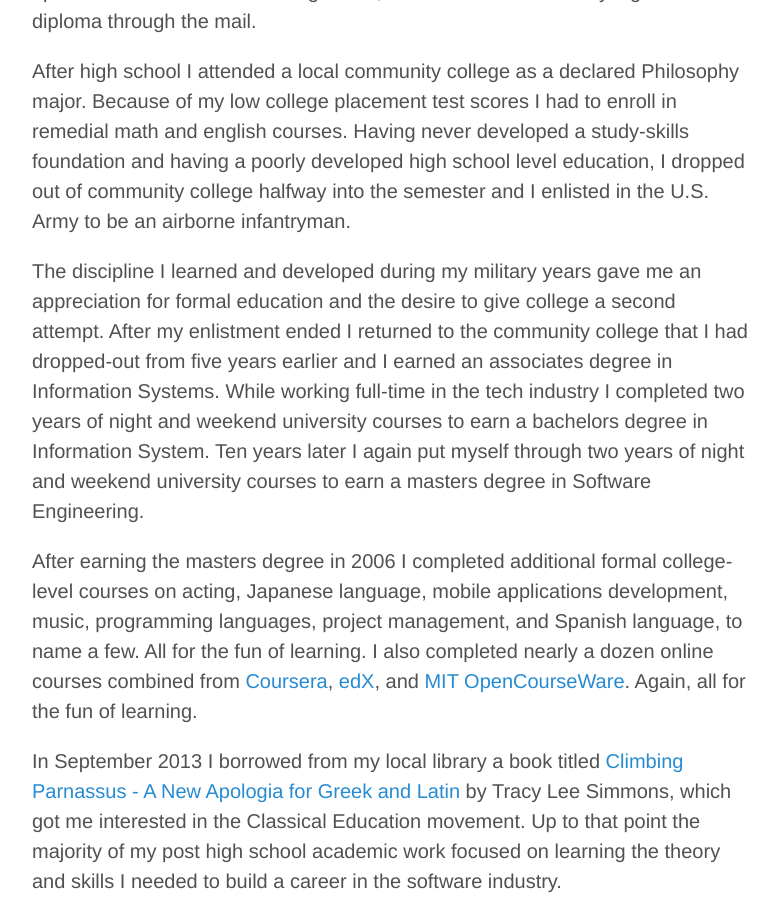
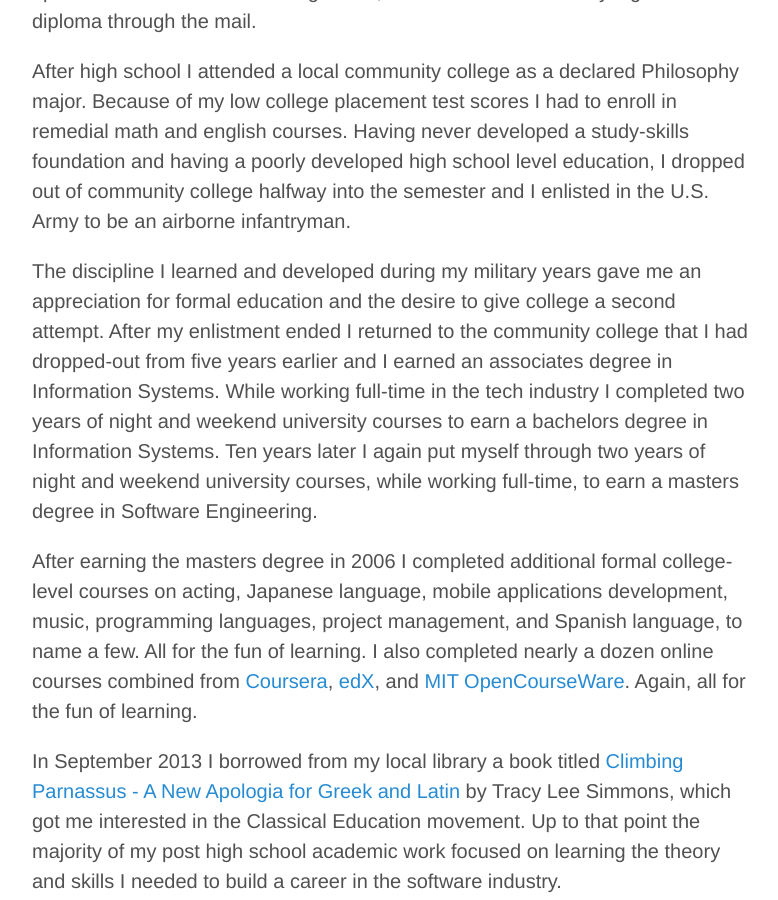
Before and after one commit to raysantoscom/raysantoscom.github.io, a Jekyll site: the page built from about.md, in a window 1280 px wide and 900 px high, scrolled down 695 px. Shown: the whole window, without its empty margins (248-1026 px from the left). Built offline with Jekyll 4.4.1, drawn with Linux system fonts in a browser that asks for light colours.

Commit message:
Minor content updates -- about.md

```diff
--- a/about.md
+++ b/about.md
@@ -13,7 +13,7 @@
 
 After high school I attended a local community college as a declared Philosophy major. Because of my low college placement test scores I had to enroll in remedial math and english courses. Having never developed a study-skills foundation and having a poorly developed high school level education, I dropped out of community college halfway into the semester and I enlisted in the U.S. Army to be an airborne infantryman.
 
-The discipline I learned and developed during my military years gave me an appreciation for formal education and the desire to give college a second attempt. After my enlistment ended I returned to the community college that I had dropped-out from five years earlier and I earned an associates degree in Information Systems. While working full-time in the tech industry I completed two years of night and weekend university courses to earn a bachelors degree in Information System. Ten years later I again put myself through two years of night and weekend university courses to earn a masters degree in Software Engineering.
+The discipline I learned and developed during my military years gave me an appreciation for formal education and the desire to give college a second attempt. After my enlistment ended I returned to the community college that I had dropped-out from five years earlier and I earned an associates degree in Information Systems. While working full-time in the tech industry I completed two years of night and weekend university courses to earn a bachelors degree in Information Systems. Ten years later I again put myself through two years of night and weekend university courses, while working full-time, to earn a masters degree in Software Engineering.
 
 After earning the masters degree in 2006 I completed additional formal college-level courses on acting, Japanese language, mobile applications development, music, programming languages, project management, and Spanish language, to name a few. All for the fun of learning. I also completed nearly a dozen online courses combined from [Coursera](https://www.coursera.org), [edX](https://www.edx.org), and [MIT OpenCourseWare](http://ocw.mit.edu/index.htm). Again, all for the fun of learning.
 
```
